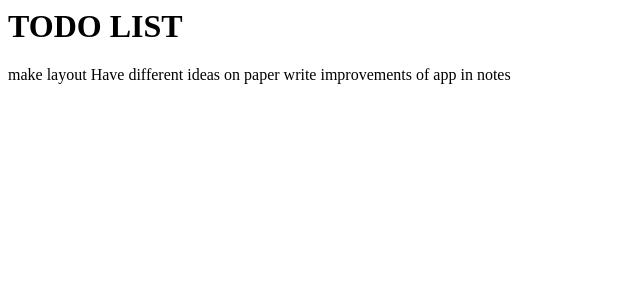
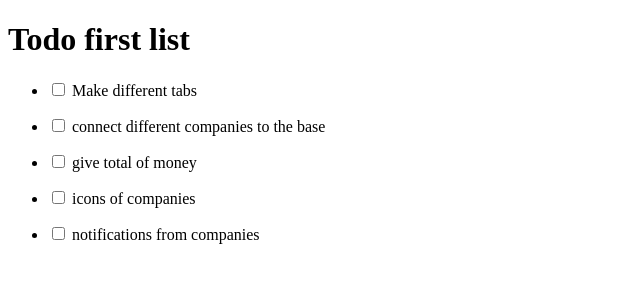
Before and after one commit to m-tomss/todo_app_front_end, a plain HTML site: page index.html in a window 1280 px wide. Shown: the whole page, without its empty margins (0-640 px from the left). Drawn offline with Linux system fonts and the light colour scheme.

Commit message:
tag all commets

```diff
--- a/index.html
+++ b/index.html
@@ -1,12 +1,62 @@
-<h1>
-    TODO LIST
 
-</h1>
+    <!DOCTYPE html>
+    <html
+        <head>
+         <title> Todo list  </title>
+        </head>
 
-<p>
 
- make layout
- Have different ideas on paper
- write improvements of app in notes
+    <body>
 
-</p>
+    <h1>Todo first list</h1>
+
+
+<ul>
+
+    <li>
+       <input type="Checkbox">
+        Make different tabs
+    </li>
+
+</ul>
+
+<ul>
+
+    <li>
+       <input type="Checkbox">
+        connect different companies to the base
+    </li>
+
+</ul>
+
+
+<ul>
+
+    <li>
+       <input type="Checkbox">
+        give total of money
+    </li>
+
+
+    </ul>
+
+    <ul>
+
+    <li>
+       <input type="Checkbox">
+        icons of companies
+    </li>
+    </ul>
+
+
+    <ul>
+
+    <li>
+       <input type="Checkbox">
+        notifications from companies
+    </li>
+
+</ul>
+
+</body>
+    </html>
```
